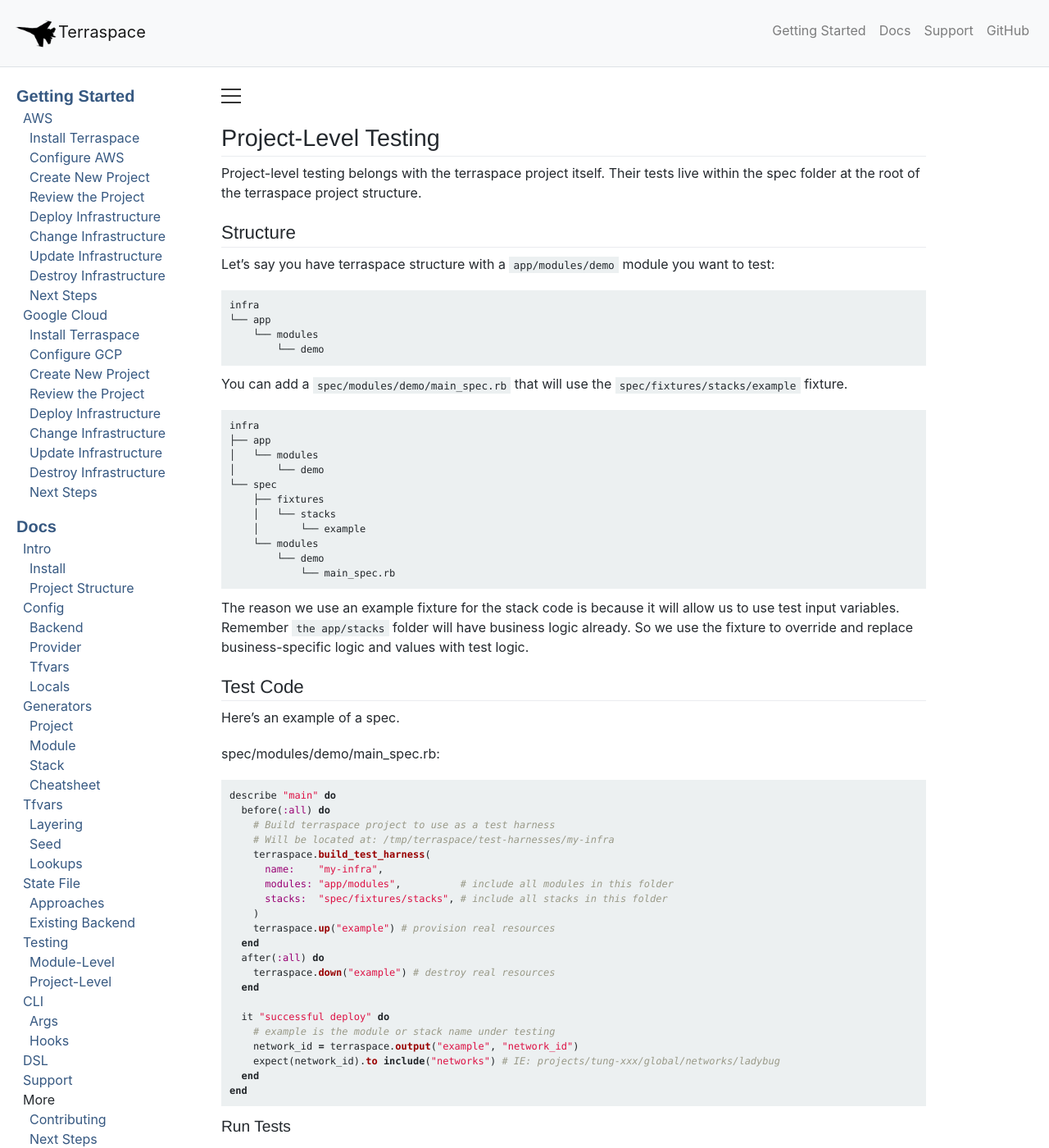
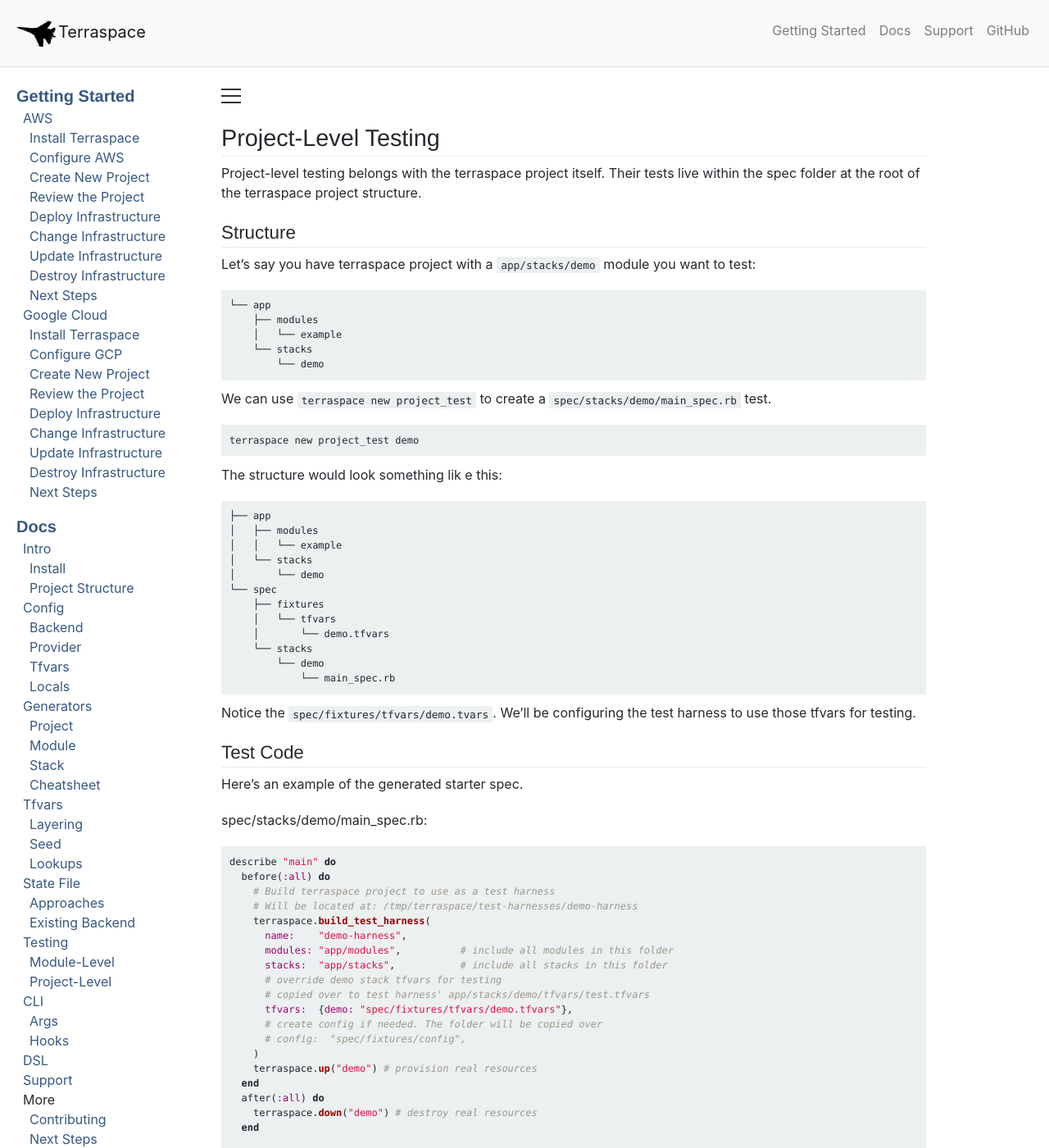
Before and after one commit to boltops-tools/terraspace-docs, a Jekyll site: the page built from _docs/testing/project.md, in a window 1280 px wide and 1400 px high. Shown: the whole window at 82% size. Built offline with Jekyll 4.4.1, drawn with Linux system fonts in a browser that asks for light colours; a script that is not in the unit is left out; some of the changed text lies outside the part shown.

Commit message:
update project level testing

````diff
--- a/_docs/testing/project.md
+++ b/_docs/testing/project.md
@@ -6,63 +6,89 @@ Project-level testing belongs with the terraspace project itself. Their tests li
 
 ## Structure
 
-Let's say you have terraspace structure with a `app/modules/demo` module you want to test:
+Let's say you have terraspace project with a `app/stacks/demo` module you want to test:
 
-    infra
     └── app
-        └── modules
+        ├── modules
+        │   └── example
+        └── stacks
             └── demo
 
-You can add a `spec/modules/demo/main_spec.rb` that will use the `spec/fixtures/stacks/example` fixture.
+We can use `terraspace new project_test` to create a `spec/stacks/demo/main_spec.rb` test.
 
-    infra
+    terraspace new project_test demo
+
+The structure would look something lik e this:
+
     ├── app
-    │   └── modules
+    │   ├── modules
+    │   │   └── example
+    │   └── stacks
     │       └── demo
     └── spec
         ├── fixtures
-        │   └── stacks
-        │       └── example
-        └── modules
+        │   └── tfvars
+        │       └── demo.tfvars
+        └── stacks
             └── demo
                 └── main_spec.rb
 
-The reason we use an example fixture for the stack code is because it will allow us to use test input variables.  Remember `the app/stacks` folder will have business logic already. So we use the fixture to override and replace business-specific logic and values with test logic.
+
+Notice the `spec/fixtures/tfvars/demo.tvars`. We'll be configuring the test harness to use those tfvars for testing.
 
 ## Test Code
 
-Here's an example of a spec.
+Here's an example of the generated starter spec.
 
-spec/modules/demo/main_spec.rb:
+spec/stacks/demo/main_spec.rb:
 
 ```ruby
 describe "main" do
   before(:all) do
     # Build terraspace project to use as a test harness
-    # Will be located at: /tmp/terraspace/test-harnesses/my-infra
+    # Will be located at: /tmp/terraspace/test-harnesses/demo-harness
     terraspace.build_test_harness(
-      name:    "my-infra",
+      name:    "demo-harness",
       modules: "app/modules",          # include all modules in this folder
-      stacks:  "spec/fixtures/stacks", # include all stacks in this folder
+      stacks:  "app/stacks",           # include all stacks in this folder
+      # override demo stack tfvars for testing
+      # copied over to test harness' app/stacks/demo/tfvars/test.tfvars
+      tfvars:  {demo: "spec/fixtures/tfvars/demo.tfvars"},
+      # create config if needed. The folder will be copied over
+      # config:  "spec/fixtures/config",
     )
-    terraspace.up("example") # provision real resources
+    terraspace.up("demo") # provision real resources
   end
   after(:all) do
-    terraspace.down("example") # destroy real resources
+    terraspace.down("demo") # destroy real resources
   end
 
   it "successful deploy" do
-    # example is the module or stack name under testing
-    network_id = terraspace.output("example", "network_id")
-    expect(network_id).to include("networks") # IE: projects/tung-xxx/global/networks/ladybug
+    # Replace with your actual test
+    expect(true).to be true
+    # Example
+    output_value = terraspace.output("demo", "bucket_name")
+    puts "output_value #{output_value}"
+    # expect(output_value).to include("some-value")
   end
 end
 ```
 
+The test harness is configured to use your project `app/modules` and `app/stacks` code. However, the `tfvars` will be overwritten with test tfvars. Additionally, if you can configure a `config` folder to be also created.
+
+The test harness allows you to use different input values to test your actual code.  You can update the code with an actual test. Perhaps check that the terraform outputs return an expected value.
+
 ### Run Tests
 
-To run the spec:
+To run:
 
     cd infra # you should be in the terraspace project folder
     bundle
     terraspace test
+
+This will:
+
+1. Generate a test harness, which is a terraspace project
+2. Run `terraspace up` to create actual resources
+3. Run your test logic
+4. Run `terraspace down` to destroy the resources
````
